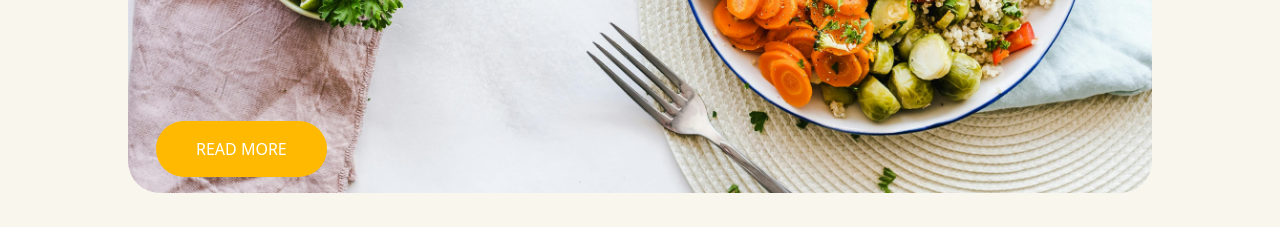
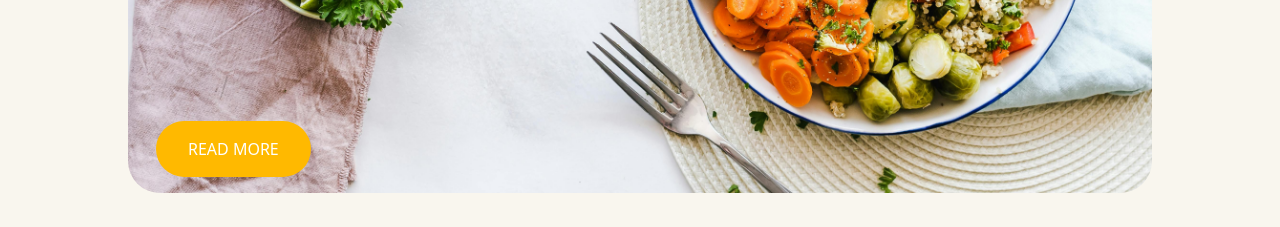
Before and after one commit to Sonukathat/kwikster-task, a React (Vite) app: page / in a window 1280 px wide. Shown: the part 3920-4147 px from the top of the page. Built offline with nearby package versions, Linux system fonts and the light colour scheme.

Commit message:
update btn size

```diff
--- a/src/components/Banner.jsx
+++ b/src/components/Banner.jsx
@@ -3,7 +3,7 @@ function Banner() {
     return (
         <div className='px-8 pt-8 xl:px-32 bg-[#f9f6ee]'>
             <img className='rounded-4xl min-h-[40rem] lg:mt-16' src={banner} alt="heroimg" />
-            <button className='bg-amber-400 py-4 px-10 text-white font-medium rounded-4xl relative bottom-18 left-2 md:left-7'>READ MORE</button>
+            <button className='bg-amber-400 py-4 px-8 text-white font-medium rounded-4xl relative bottom-18 left-2 md:left-7'>READ MORE</button>
         </div>
     )
 }
```
